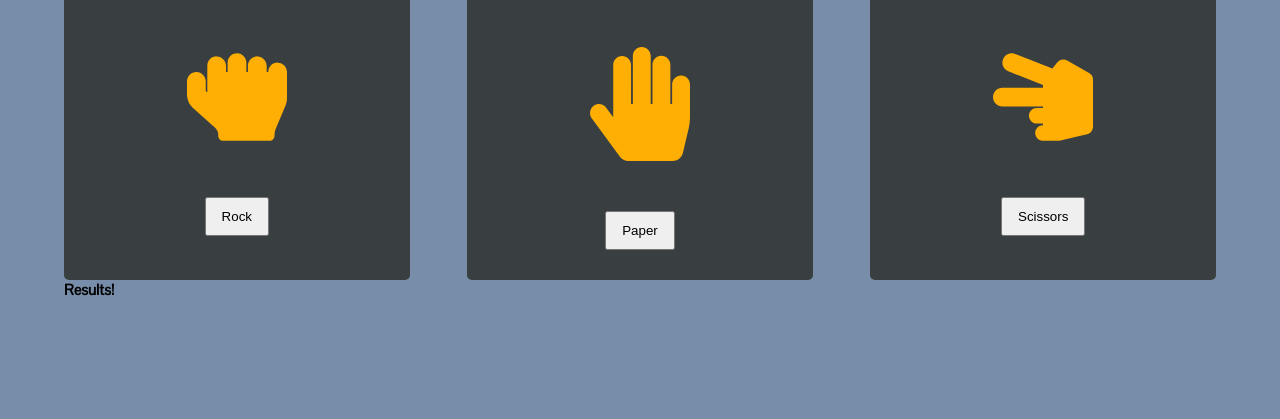
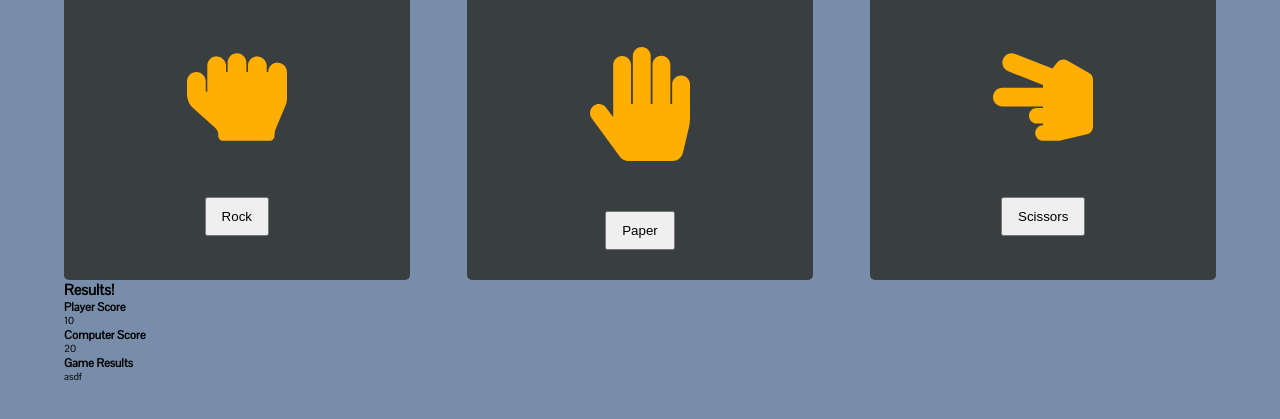
Before and after one commit to adamakers/RockPaperScissors, a plain HTML site: page index.html in a window 1280 px wide. Shown: the part 369-788 px from the top of the page. Drawn offline with Linux system fonts and the light colour scheme.

Commit message:
added scoreboard

```diff
--- a/index.html
+++ b/index.html
@@ -43,7 +43,18 @@
   <div class="results">
     <div class="container">
       <h2>Results!</h2>
-
+      <div class="scoreboard">
+        <div class="player-score-box score-box">
+          <h3>Player Score</h3>
+          <span class="player-score-num score-num">10</span>
+        </div>
+        <div class="computer-score-box score-box">
+          <h3>Computer Score</h3>
+          <span class="computer-score-num score-num">20</span>
+        </div>
+      </div>
+      <h3>Game Results</h3>
+      <p class="game-results">asdf</p>
     </div>
   </div>
   <!-- <script src="./script.js"></script> -->
```
